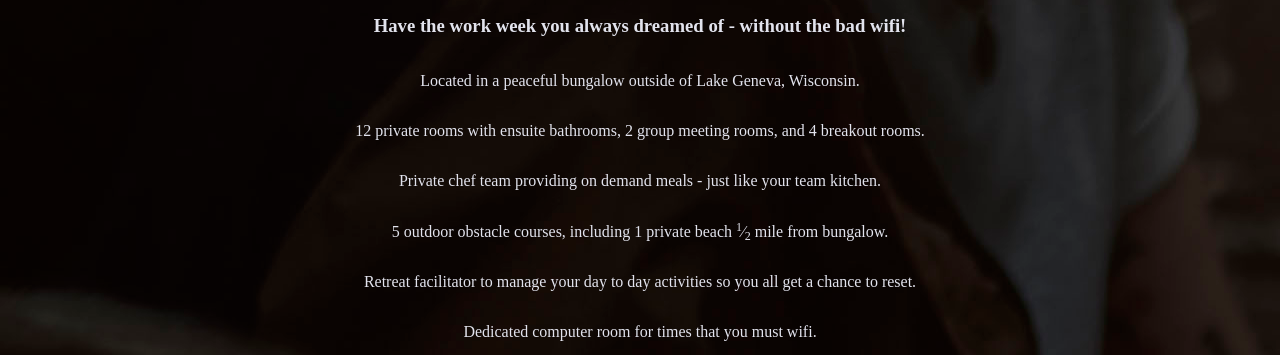
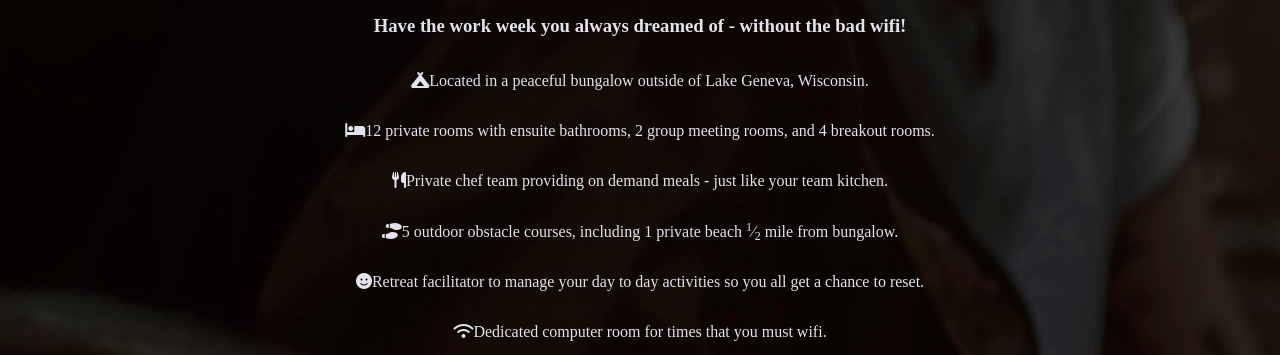
Before and after one commit to drichcodes/unplugged-retreat, a website built with Parcel: page index.html in a window 1280 px wide. Shown: the part 1086-1441 px from the top of the page. Built offline with nearby package versions, Linux system fonts and the light colour scheme; grey boxes are pictures that could not be loaded.

Commit message:
Added features fontawesome icons

```diff
--- a/index.html
+++ b/index.html
@@ -55,7 +55,7 @@
           <div class="form">
             <h3>Find out more</h3>
             <input type="text" name="name" id="name" placeholder="name@email.com">
-            <input type="button" value="Download Itinerary" >
+            <input type="button" value="Download Itinerary" id="dl-Btn">
           </div>
         </div>
       </div>
@@ -66,32 +66,44 @@
         <h3>Have the work week you always dreamed of - without the bad wifi!</h3>
 
         <article class="features-items">
-          <p class="fontawesome-icon"></p>
+          <p class="fontawesome-icon">
+            <i class="fas fa-campground"></i>
+          </p>
           <p class="features-item-description">Located in a peaceful bungalow outside of Lake Geneva, Wisconsin.</p>
         </article>
 
         <article class="features-items">
-          <p class="fontawesome-icon"></p>
+          <p class="fontawesome-icon">
+            <i class="fas fa-bed"></i>
+          </p>
           <p class="features-item-description">12 private rooms with ensuite bathrooms, 2 group meeting rooms, and 4 breakout rooms.</p>
         </article>
 
         <article class="features-items">
-          <p class="fontawesome-icon"></p>
+          <p class="fontawesome-icon">
+            <i class="fas fa-utensils"></i>
+          </p>
           <p class="features-item-description">Private chef team providing on demand meals - just like your team kitchen.</p>
         </article>
 
         <article class="features-items">
-          <p class="fontawesome-icon"></p>
+          <p class="fontawesome-icon">
+            <i class="fas fa-shoe-prints"></i>
+          </p>
           <p class="features-item-description">5 outdoor obstacle courses, including 1 private beach <sup>1</sup>&frasl;<sub>2</sub> mile from bungalow.</p>
         </article>
 
         <article class="features-items">
-          <p class="fontawesome-icon"></p>
+          <p class="fontawesome-icon">
+            <i class="fas fa-smile"></i>
+          </p>
           <p class="features-item-description">Retreat facilitator to manage your day to day activities so you all get a chance to reset.</p>
         </article>
 
         <article class="features-items">
-          <p class="fontawesome-icon"></p>
+          <p class="fontawesome-icon">
+            <i class="fas fa-wifi"></i>
+          </p>
           <p class="features-item-description">Dedicated computer room for times that you must wifi.</p>
         </article>
       </div>
```
